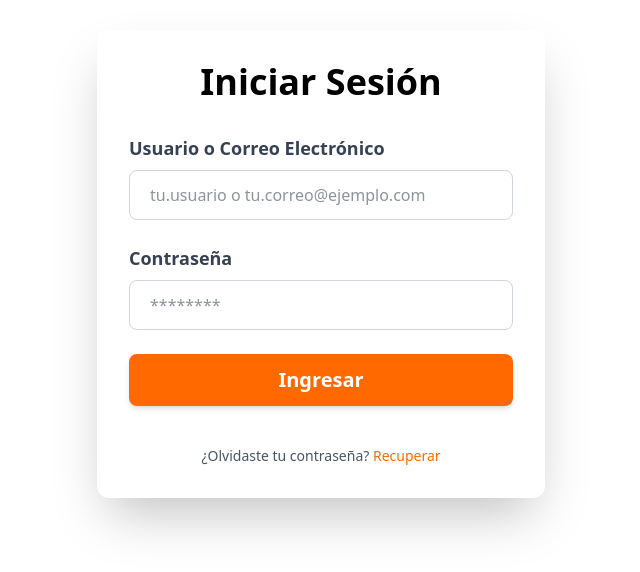
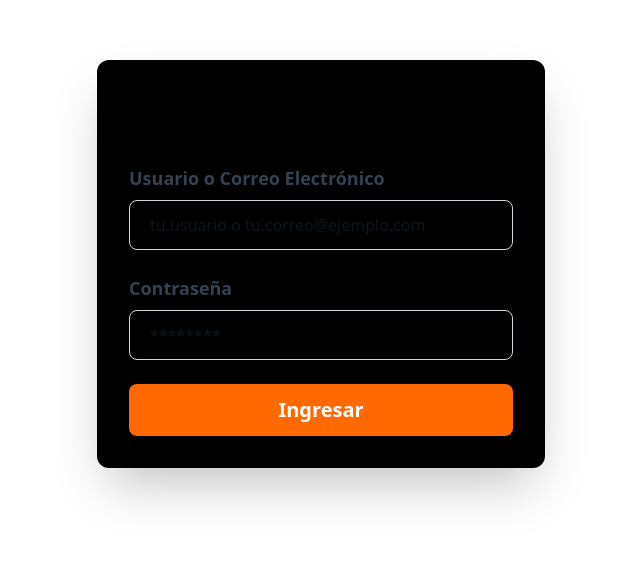
Before and after one commit to jhotavo-luyo/Pagina-CarranzaSport, a React (Vite) app: page /login in a window 1280 px wide. Shown: the part 136-708 px from the top of the page, without its empty margins (319-959 px from the left). Built offline with nearby package versions, Linux system fonts and the light colour scheme; no server answers.

Commit message:
prueba version futuro preparativos

```diff
--- a/src/pages/auth/LoginPage.jsx
+++ b/src/pages/auth/LoginPage.jsx
@@ -31,7 +31,7 @@ const LoginPage = ({ onLoginSuccess }) => {
 
     return (
         <div className="flex items-center justify-center min-h-screen  px-4">
-            <div className="bg-white p-8 rounded-xl shadow-2xl w-full max-w-md transform transition-transform duration-300 hover:scale-105">
+            <div className="bg-black p-8 rounded-xl shadow-2xl w-full max-w-md transform transition-transform duration-300 hover:scale-105">
                 <h2 className="text-4xl font-bold text-center text-primary mb-8">Iniciar Sesión</h2>
                 <form onSubmit={handleSubmit} className="space-y-6">
                     <div>
@@ -80,9 +80,9 @@ const LoginPage = ({ onLoginSuccess }) => {
                     >
                         {loading ? 'Ingresando...' : 'Ingresar'}
                     </button>
-                    <p className="text-center text-gray-600 text-sm mt-4">
+                    {/* <p className="text-center text-gray-600 text-sm mt-4">
                         ¿Olvidaste tu contraseña? <a href="#" className="text-orange-500 hover:underline">Recuperar</a>
-                    </p>
+                    </p> */}
                 </form>
             </div>
         </div>
```
